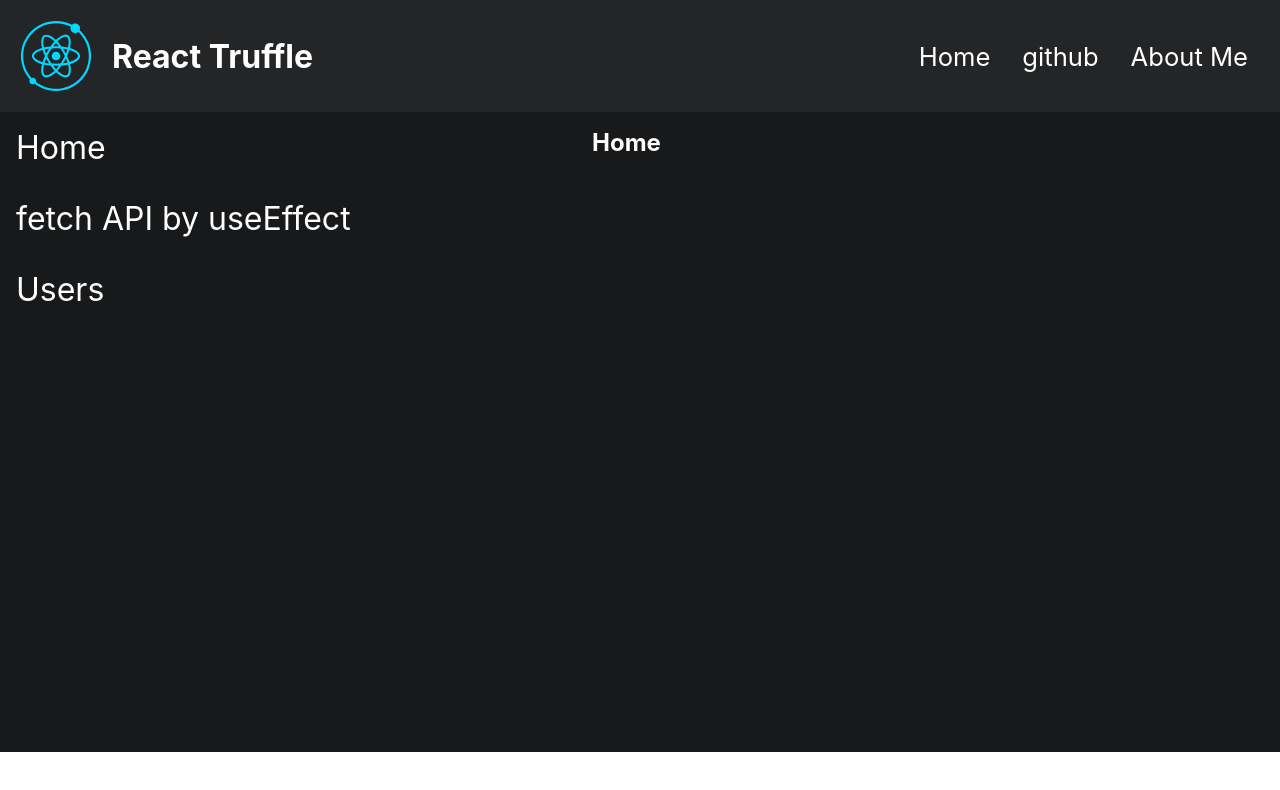
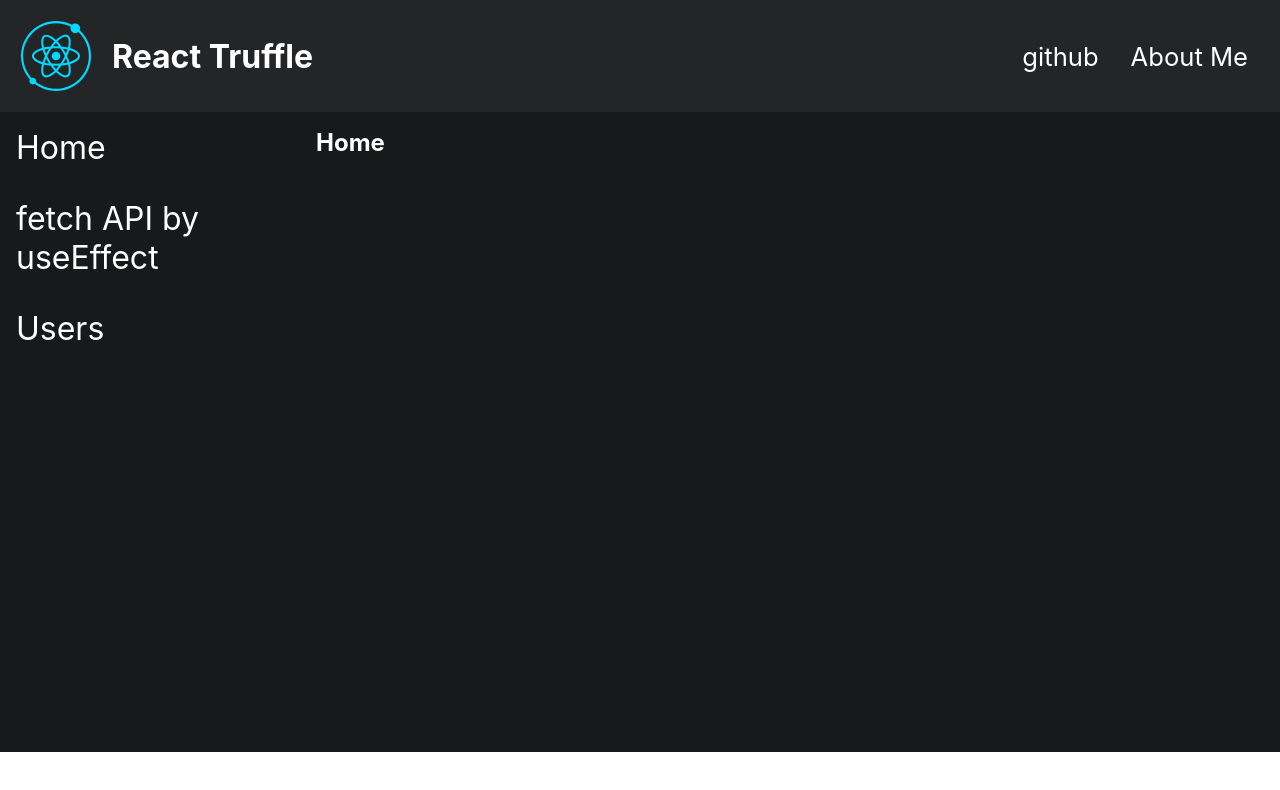
Before and after one commit to catsheue/react-truffle, a React (Create React App) app: page / in a window 1280 px wide. Shown: the top 790 px of the page. Built offline with nearby package versions, Linux system fonts and the light colour scheme.

Commit message:
[add] react-select

```diff
--- a/package.json
+++ b/package.json
@@ -2,6 +2,7 @@
   "name": "react-truffle",
   "version": "0.1.0",
   "private": true,
+  "proxy": "http://localhost:4000",
   "dependencies": {
     "@testing-library/jest-dom": "^5.11.4",
     "@testing-library/react": "^11.1.0",
@@ -10,6 +11,7 @@
     "react-dom": "^17.0.1",
     "react-router-dom": "^5.2.0",
     "react-scripts": "4.0.0",
+    "react-select": "^3.1.0",
     "styled-components": "^5.2.1",
     "web-vitals": "^0.2.4"
   },
--- a/src/App.js
+++ b/src/App.js
@@ -1,4 +1,4 @@
-import React, { useEffect, useState } from "react";
+import React, { useEffect } from "react";
 import {
   BrowserRouter as Router,
   Switch,
@@ -50,8 +50,7 @@ const ContentWrapper = styled.div`
 `;
 
 const ContentNav = styled.nav`
-  width: 45vw;
-
+  width: 300px;
   ul {
     list-style: none;
     li {
@@ -60,6 +59,7 @@ const ContentNav = styled.nav`
         display: block;
         font-size: 2rem;
         color: #fff;
+        text-decoration: none;
       }
     }
   }
@@ -71,6 +71,7 @@ const Content = styled.div`
 `;
 
 export default function App() {
+  useEffect(() => {}, []);
   return (
     <MainWrapper>
       <Router>
@@ -81,9 +82,6 @@ export default function App() {
           <Title>React Truffle</Title>
 
           <FlexUl>
-            <li>
-              <NavLink to="/">Home</NavLink>
-            </li>
             <li>
               <NavLink to="/github">github</NavLink>
             </li>
--- /dev/null
+++ b/src/components/ReactSelect.js
@@ -0,0 +1,5 @@
+import React from "react";
+
+export default function ReactSelect() {
+  return <div>test</div>;
+}
```
Also changed, not shown: 1 other file (tests, documents, lock files or other folders).
